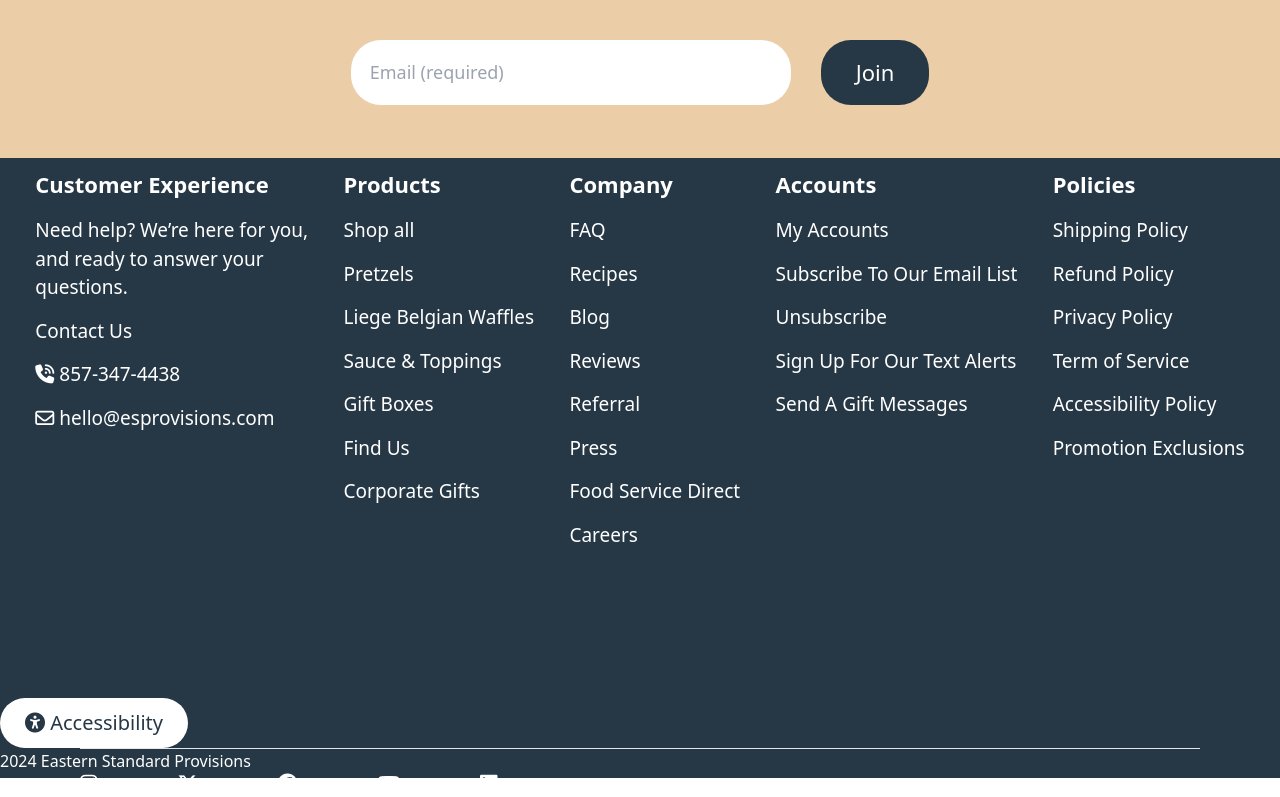
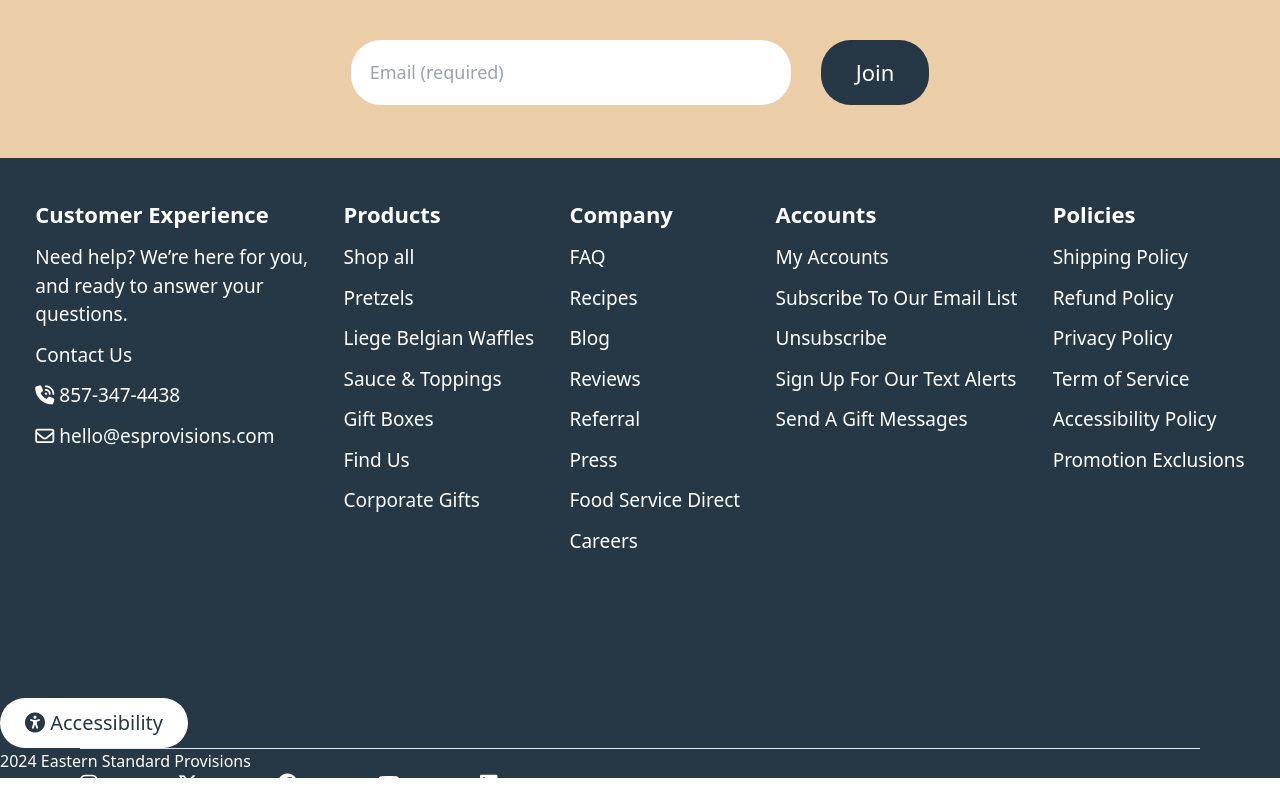
Before and after one commit to sakshixjain/ecommerce-website--frontend-project, a React (Vite) app: page / in a window 1280 px wide. Shown: the part 5254-6051 px from the top of the page. Built offline with nearby package versions, Linux system fonts and the light colour scheme.

Commit message:
Update footer.css

```diff
--- a/src/footer/footer.css
+++ b/src/footer/footer.css
@@ -6,15 +6,15 @@
 ul a {
    display: block;
    font-size: 19px;
-   margin-top: 15px;
+   margin-top: 12px;
      outline: none !important;
    position: relative;
    transition: 0.2s;
 }
 ul p{
-  margin-top: 10px;
+  margin-top: 40px;
    font-size: 22px;
-   font-weight: 550;
+   font-weight: 650;
 }
 
 ul a:after {
```
